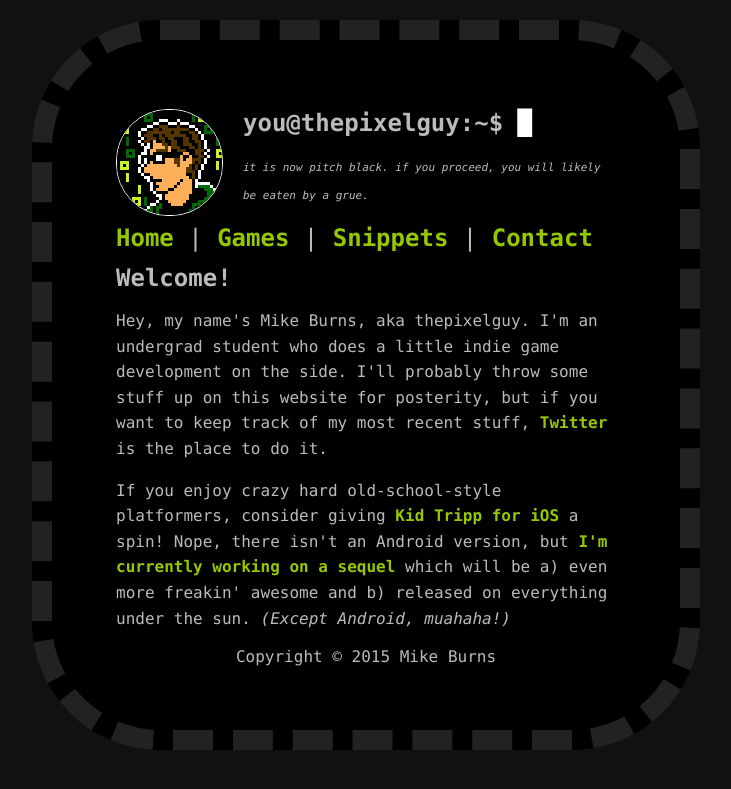
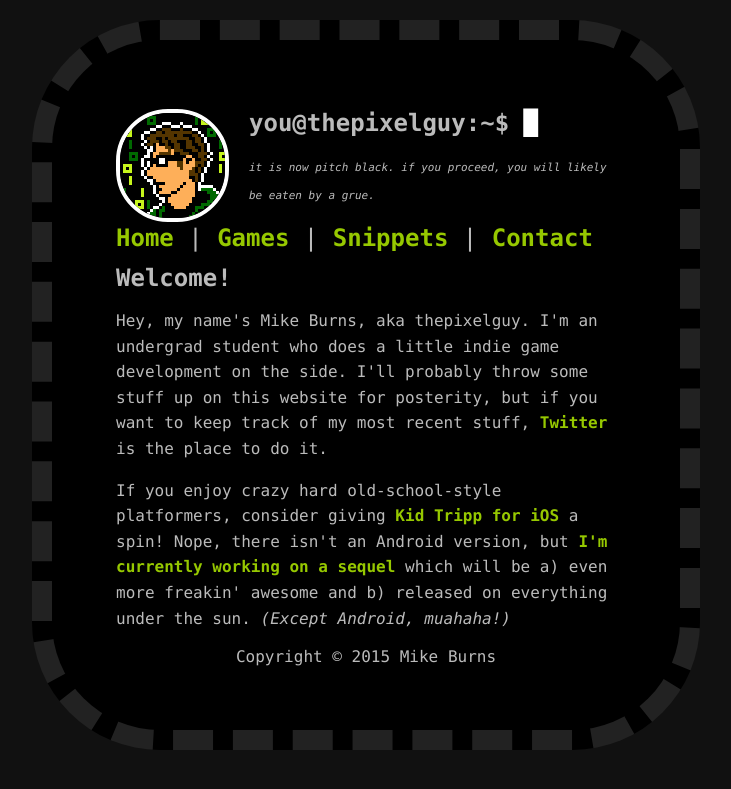
Before and after one commit to thatpixelguy/thatpixelguy.github.io, a Jekyll site: the page built from index.html, in a window 1280 px wide. Shown: the top 789 px of the page, without its empty margins (274-1005 px from the left). Built offline with Jekyll 4.4.1, drawn with Linux system fonts in a browser that asks for light colours.

Commit message:
Updated default.html

```diff
--- a/_layouts/default.html
+++ b/_layouts/default.html
@@ -14,7 +14,7 @@
     <div class='container'>
 
       <div class='header'>
-        <img src='/avatar.png' style='margin-right: 20px; border-radius: 52px; border: 1px solid white;'>
+        <img src='/avatar.png' style='margin-right: 20px; border-radius: 52px; border: 4px solid white;'>
         <h2>you@thepixelguy:~$ <div id='blinkingcursor' style='display: inline;'>█</div></h2>
         <p><i style='font-size: 11px;'>it is now pitch black. if you proceed, you will likely be eaten by a grue.</i></p>
         <div class='nav'>
```
